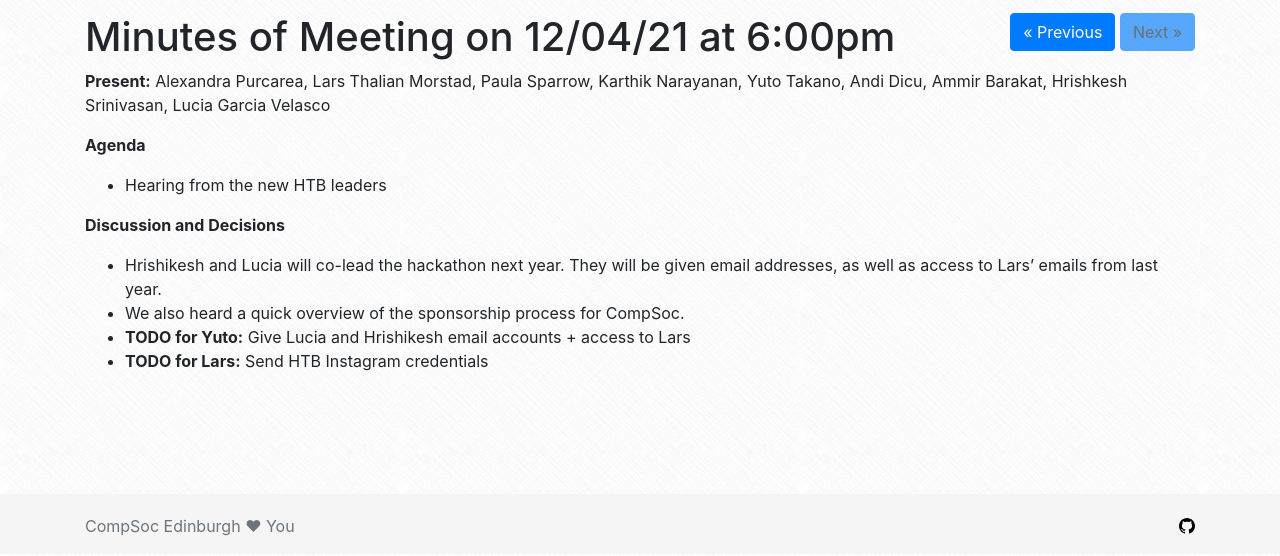
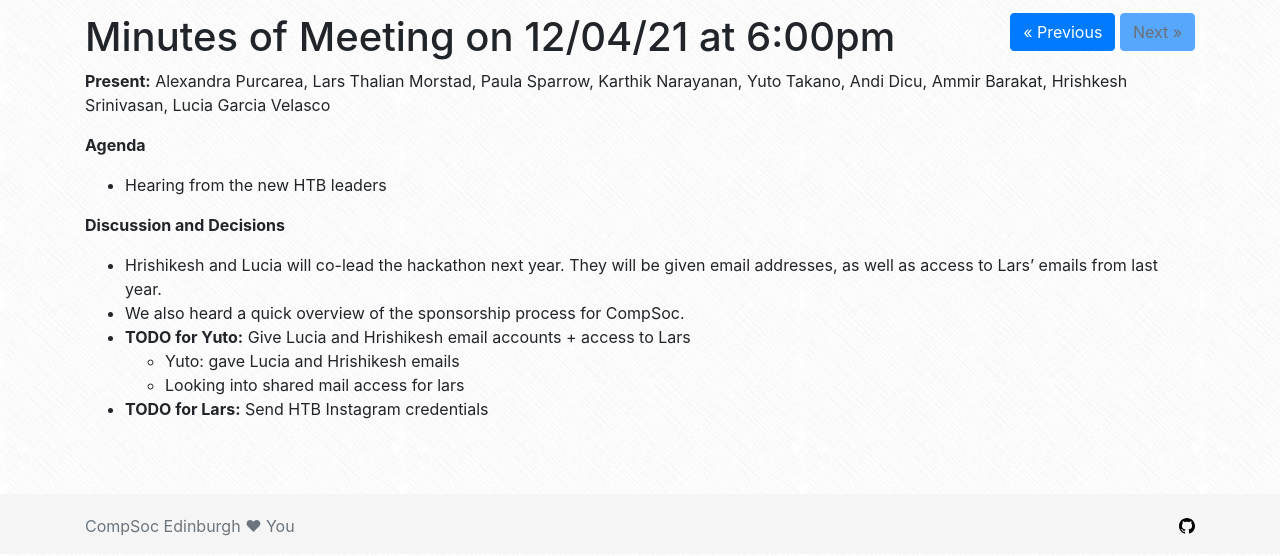
Before and after one commit to compsoc-edinburgh/website, a Jekyll site: the page built from _minutes/2021-05-31.md, in a window 1280 px wide. Shown: the part 346-902 px from the top of the page. Built offline with Jekyll 4.4.1, drawn with Linux system fonts in a browser that asks for light colours; nearby versions of some CDN libraries.

Commit message:
Update 2021-05-31.md

```diff
--- a/_minutes/2021-05-31.md
+++ b/_minutes/2021-05-31.md
@@ -11,4 +11,6 @@ date: 2021-04-12 6:00pm
 * Hrishikesh and Lucia will co-lead the hackathon next year. They will be given email addresses, as well as access to Lars' emails from last year.
 * We also heard a quick overview of the sponsorship process for CompSoc.
 * **TODO for Yuto:** Give Lucia and Hrishikesh email accounts + access to Lars
+  * Yuto: gave Lucia and Hrishikesh emails
+  * Looking into shared mail access for lars
 * **TODO for Lars:** Send HTB Instagram credentials
```
